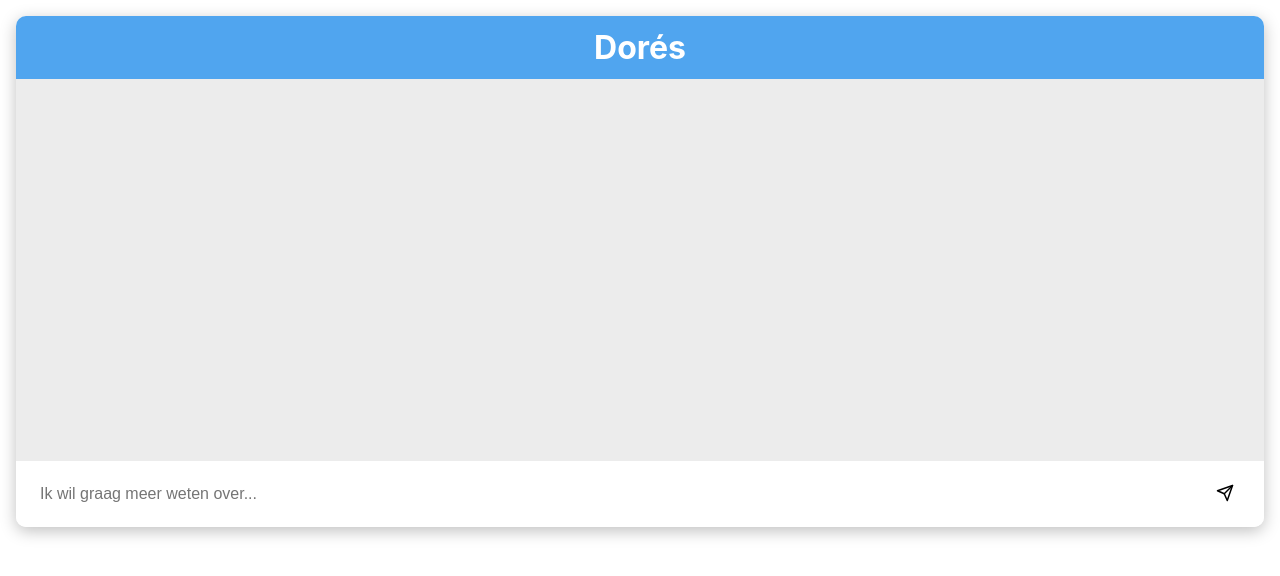
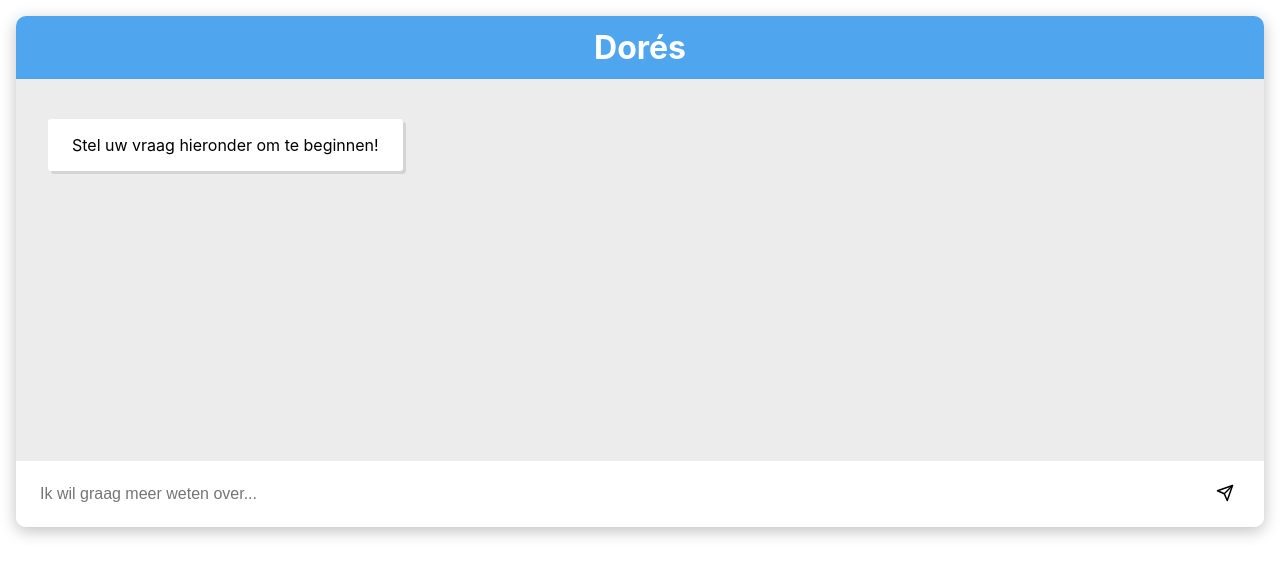
Before and after one commit to ernst-bobbie-en-de-res/chatbot, a React (Create React App) app in the folder chatbot-frontend/: page / in a window 1280 px wide. Shown: the top 576 px of the page. Built offline with nearby package versions, Linux system fonts and the light colour scheme.

Commit message:
changed message mapping

```diff
--- a/chatbot-frontend/src/App.js
+++ b/chatbot-frontend/src/App.js
@@ -53,7 +53,7 @@ export default function App() {
 const Messages = props => {
   const messagesEndRef = useRef(null);
   const [email, setEmail] = useState("");
-  const [messages, setMessages] = useState([]);
+  const [messages, setMessages] = useState([...props.botMessages, ...props.userMessages]);
 
   const submitFeedback = async (email, question) => {
     await Axios.post(API_URL + '/feedback', {
@@ -62,6 +62,8 @@ const Messages = props => {
   }
 
   useEffect(() => {
+    (async () => {
+
       messagesEndRef.current.scrollIntoView({
         behavior: "smooth",
         block: "nearest",
@@ -74,11 +76,15 @@ const Messages = props => {
       messageArr.map(async x => {
         if (!x.figmaComponent)
           return;
-      const { data } = await Axios.get(API_URL + '/images/' + x.figmaComponent);
+        await Axios.get(API_URL + '/images/' + x.figmaComponent)
+          .then(({ data }) => {
             x.img = data.url;
             setMessages(messageArr);
           });
+      });
 
+      setMessages(messageArr);
+    })();
 
   }, [props.botMessages, props.userMessages]);
 
```
Also changed, not shown: 2 other files (tests, documents, lock files or other folders). Lines whose indentation alone changed are shown as unchanged.
